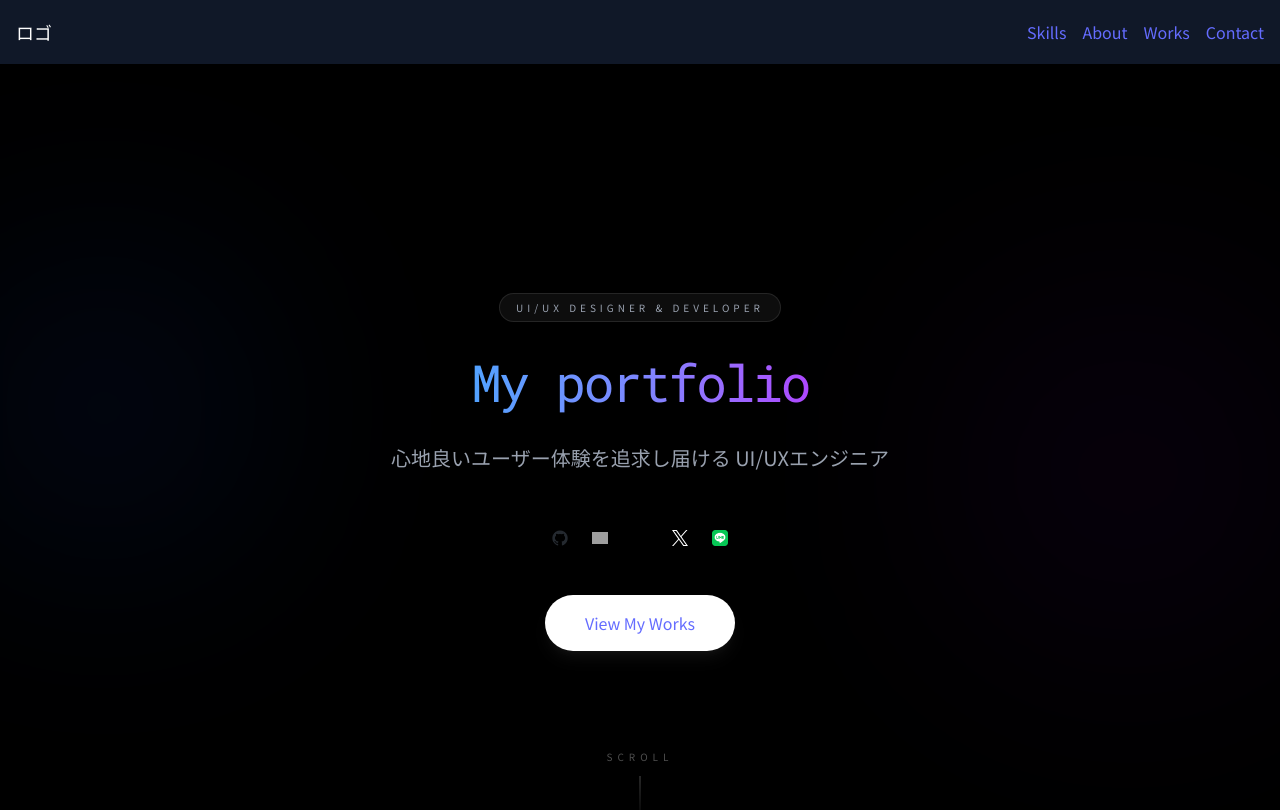
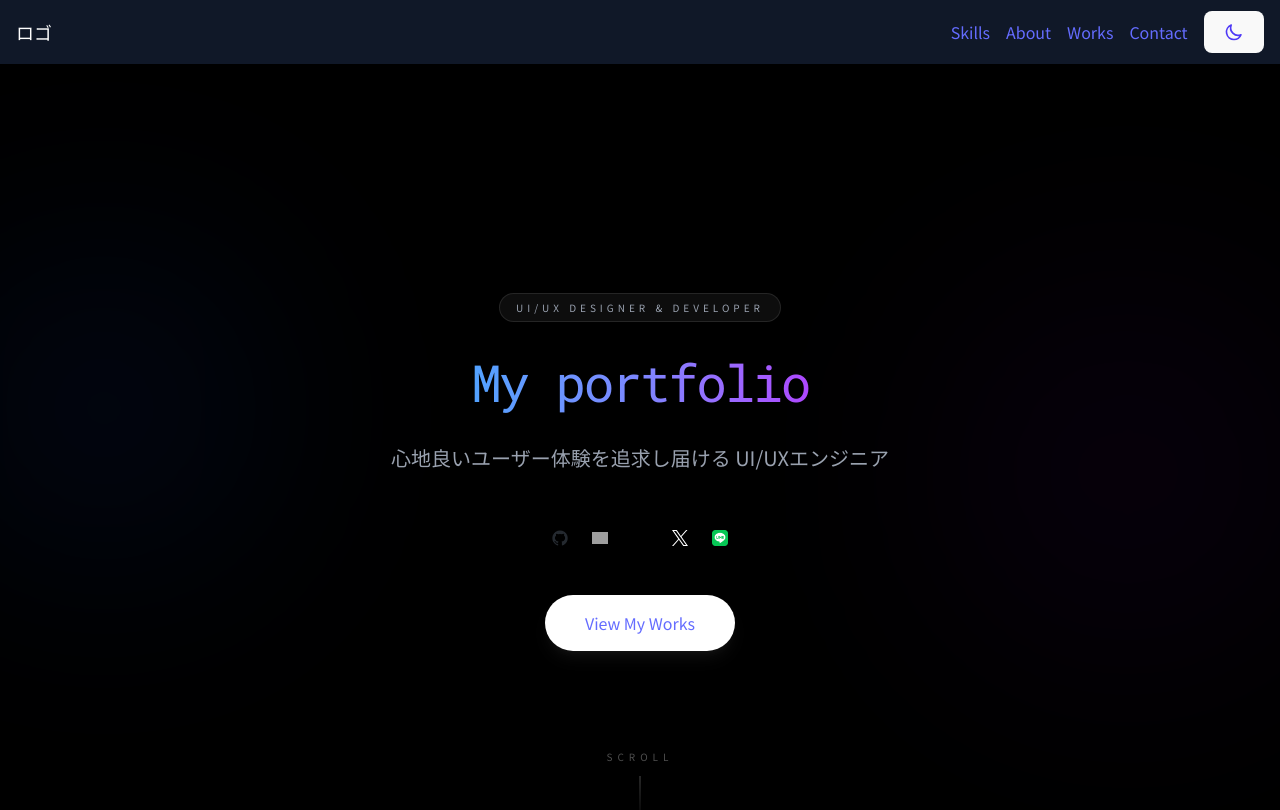
Before and after one commit to ruru-01/ui-ux-lab, a Vue app in the folder my-portfolio/: page / in a window 1280 px wide. Shown: the top 810 px of the page. Built offline with nearby package versions, Linux system fonts and the light colour scheme; grey boxes are pictures that could not be loaded.

Commit message:
feat: ダークモード/ライトモードの切り替え機能とストアを実装

```diff
--- a/my-portfolio/src/App.vue
+++ b/my-portfolio/src/App.vue
@@ -29,6 +29,14 @@ import SkillsSection from './components/sections/Skills/SkillsSection.vue';
 import WorksSection from './components/sections/Works/WorkSection.vue';
 import ContactSection from './components/sections/Contact/ContactSection.vue';
 import ScrollReveal from './components/common/ScrollReveal.vue';
+import { onMounted } from 'vue';
+import { useThemeStore } from './stores/theme';
+
+const theme = useThemeStore();
+onMounted(() => {
+  theme.initTheme();
+})
+
 </script>
 
 <style scoped>
--- a/my-portfolio/src/components/common/AppHeader.vue
+++ b/my-portfolio/src/components/common/AppHeader.vue
@@ -2,12 +2,17 @@
   <header class="w-full h-16 px-4 bg-gray-900 text-white">
     <div class="w-full h-full flex items-center justify-between">
       <div class="text-lg font-bold">ロゴ</div>
-      <nav class="flex gap-4">
+      <nav class="flex items-center gap-4">
         <a href="#skills">Skills</a>
         <a href="#about" class="hover:underline">About</a>
         <a href="#works" class="hover:underline">Works</a>
         <a href="#contact" class="hover:underline">Contact</a>
+        <ThemeToggle />
       </nav>
     </div>
   </header>
 </template>
+
+<script setup lang="ts">
+  import ThemeToggle from './ThemeToggle.vue';
+</script>
--- /dev/null
+++ b/my-portfolio/src/components/common/ThemeToggle.vue
@@ -0,0 +1,19 @@
+<template>
+  <button
+    @click="theme.toggleTheme"
+    class="p-2 rounded-full bg-white/5 border border-white/10 hover:bg-white/10 transition-colors"
+    aria-label="Toggle Theme"
+  >
+    <svg v-if="theme.isDark" xmlns="http://www.w3.org/2000/svg" class="w-5 h-5 text-yellow-400" fill="none" viewBox="0 0 24 24" stroke="currentColor">
+      <path stroke-linecap="round" stroke-linejoin="round" stroke-width="2" d="M12 3v1m0 16v1m9-9h-1M4 12H3m15.364-6.364l-.707.707M6.343 17.657l-.707.707M16.95 16.95l.707.707M7.05 7.05l.707.707M12 8a4 4 0 100 8 4 4 0 000-8z" />
+    </svg>
+    <svg v-else xmlns="http://www.w3.org/2000/svg" class="w-5 h-5 text-indigo-600" fill="none" viewBox="0 0 24 24" stroke="currentColor">
+      <path stroke-linecap="round" stroke-linejoin="round" stroke-width="2" d="M20.354 15.354A9 9 0 018.646 3.646 9.003 9.003 0 0012 21a9.003 9.003 0 008.354-5.646z" />
+    </svg>
+  </button>
+</template>
+
+<script setup lang="ts">
+import { useThemeStore } from '../../stores/theme';
+const theme = useThemeStore();
+</script>
--- /dev/null
+++ b/my-portfolio/src/stores/theme.ts
@@ -0,0 +1,35 @@
+import { defineStore } from 'pinia';
+import { ref, onMounted } from 'vue';
+
+export const useThemeStore = defineStore('theme', () => {
+  const isDark = ref(true); // デフォルトをダークモードに設定
+
+  const toggleTheme = () => {
+    isDark.value = !isDark.value;
+    updateTheme();
+  };
+
+  const updateTheme = () => {
+    if (isDark.value) {
+      document.documentElement.classList.add('dark');
+      localStorage.setItem('theme', 'dark');
+    } else {
+      document.documentElement.classList.remove('dark');
+      localStorage.setItem('theme', 'light');
+    }
+  };
+
+  // 初期化（保存された設定やOSの設定を確認）
+  const initTheme = () => {
+    const saved = localStorage.getItem('theme');
+    if (saved) {
+      isDark.value = saved === 'dark';
+    } else {
+      // OSがダークモード設定ならそれに合わせる
+      isDark.value = window.matchMedia('(prefers-color-scheme: dark)').matches;
+    }
+    updateTheme();
+  };
+
+  return { isDark, toggleTheme, initTheme };
+});
--- a/my-portfolio/src/style.css
+++ b/my-portfolio/src/style.css
@@ -92,3 +92,9 @@ html {
     background-color: #f9f9f9;
   }
 }
+
+/* 必要に応じてライトモード時の背景色などを定義 */
+:root {
+  --color-bg-light: #f8fafc;
+  --color-text-light: #0f172a;
+}
```
